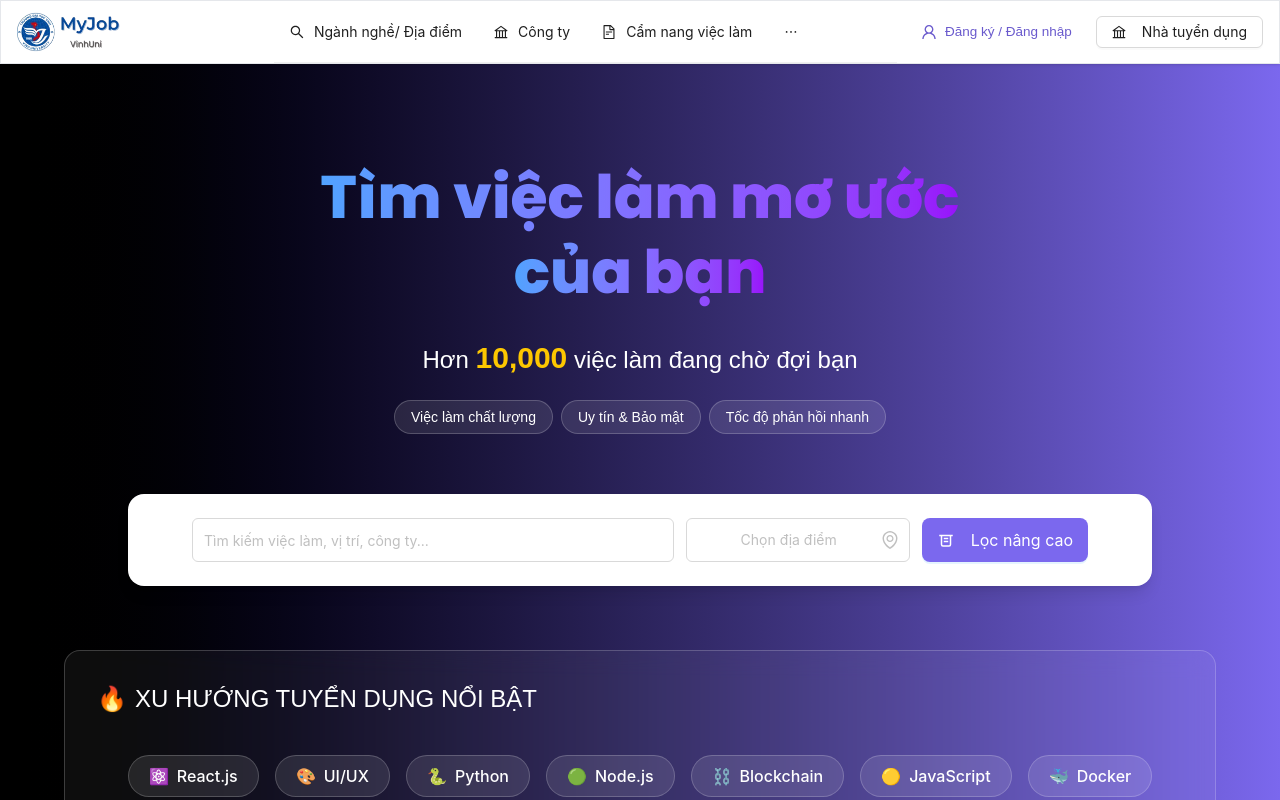
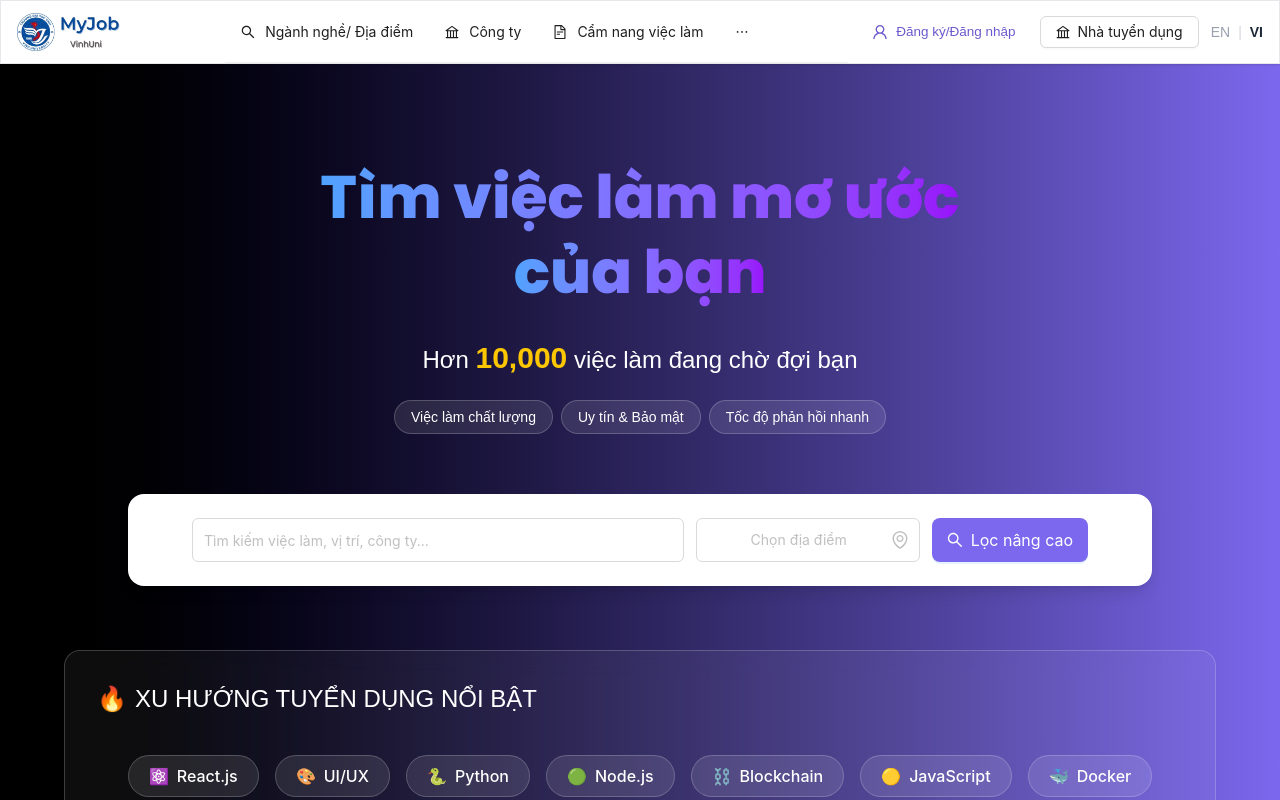
Before and after one commit to Plquan/MyJob-UI, a React (Vite) app: page / in a window 1280 px wide. Shown: the top 800 px of the page. Built offline with nearby package versions, Linux system fonts and the light colour scheme; no server answers; what @react-pdf/renderer would draw is missing.

Commit message:
add translation

```diff
--- a/src/App.tsx
+++ b/src/App.tsx
@@ -5,6 +5,7 @@ import { useEffect } from "react";
 import AppRoutes from "./routes";
 import { Toaster } from 'react-hot-toast';
 import { careerActions } from "./stores/careerStore/careerReducer";
+import { LanguageProvider } from "./provider/Languages";
 
 export default function App() {
   const dispatch = useDispatch<AppDispatch>();
@@ -16,7 +17,7 @@ export default function App() {
   }, [dispatch]);
 
   return (
-    <>
+    <LanguageProvider>
       <AppRoutes />
       <Toaster
         position="top-center"
@@ -26,6 +27,6 @@ export default function App() {
           duration: 1500,
         }}
       />
-    </>
+    </LanguageProvider>
   );
 }
--- /dev/null
+++ b/src/assets/translation/en.json
@@ -0,0 +1,28 @@
+{
+  "home":{
+    "title1": "Find your dream job",
+    "title2":"of you",
+    "subtitle1": "More than",
+    "subtitle2": "jobs are waiting for you",
+    "qualityJob": "Quality Jobs",
+    "trust": "Trust & Security",
+    "quickResponse": "Quick Response",
+    "searchJob": {
+      "jobPlacehoder": "Search jobs, location, company...",
+      "provincePlaceHolder": "Select location",
+      "button": "Advanced Search"
+    }
+  },
+  "header": {
+  "jobSearch": "Jobs/ Locations",
+  "companySearch": "Companies",
+  "guideSearch": "Career Guide",
+  "cvSearch": "CV Templates",
+  "employer":"Employer",
+  "login": "Login",
+  "register": "Register",
+  "profile": "My Profile",
+  "logout": "Logout"
+}
+
+}
--- /dev/null
+++ b/src/assets/translation/vi.json
@@ -0,0 +1,27 @@
+{
+  "home":{
+    "title1": "Tìm việc làm mơ ước",
+    "title2":"của bạn",
+    "subtitle1": "Hơn",
+    "subtitle2": "việc làm đang chờ đợi bạn",
+    "qualityJob": "Việc làm chất lượng",
+    "trust": "Uy tín & Bảo mật",
+    "quickResponse": "Tốc độ phản hồi nhanh",
+    "searchJob": {
+      "jobPlacehoder": "Tìm kiếm việc làm, vị trí, công ty...",
+      "provincePlaceHolder": "Chọn địa điểm",
+      "button": "Lọc nâng cao"
+    }
+  },
+  "header":{
+    "jobSearch": "Ngành nghề/ Địa điểm",
+    "companySearch": "Công ty",
+    "guideSearch": "Cẩm nang việc làm",
+    "cvSearch": "Mẫu CV xin việc",
+    "employer": "Nhà tuyển dụng",
+    "login": "Đăng nhập",
+    "register": "Đăng ký",
+    "profile": "Hồ sơ của tôi",
+    "logout": "Đăng xuất"
+  }
+}
--- /dev/null
+++ b/src/components/LanguageSwitcher/index.tsx
@@ -0,0 +1,38 @@
+import React from 'react';
+import { useLanguage, type SupportedLanguage, } from '../../provider/Languages';
+
+const LanguageSwitcher: React.FC = () => {
+  const { currentLanguage, setLanguage } = useLanguage();
+
+  const handleLanguageChange = (language: SupportedLanguage) => {
+    setLanguage(language);
+  };
+
+  return (
+    <div className="flex items-center space-x-2 text-sm font-medium">
+      <span
+        className={`cursor-pointer transition-colors ${
+          currentLanguage === 'en'
+            ? 'text-gray-800 font-semibold'
+            : 'text-gray-400 hover:text-gray-600'
+        }`}
+        onClick={() => handleLanguageChange('en')}
+      >
+        EN
+      </span>
+      <span className="text-gray-300">|</span>
+      <span
+        className={`cursor-pointer transition-colors ${
+          currentLanguage === 'vi'
+            ? 'text-gray-800 font-semibold'
+            : 'text-gray-400 hover:text-gray-600'
+        }`}
+        onClick={() => handleLanguageChange('vi')}
+      >
+        VI
+      </span>
+    </div>
+  );
+};
+
+export default LanguageSwitcher;
--- a/src/layouts/components/headers/DefaultHeader.tsx
+++ b/src/layouts/components/headers/DefaultHeader.tsx
@@ -6,47 +6,52 @@ import { Link } from 'react-router-dom';
 import { Header } from 'antd/es/layout/layout';
 import type { RootState } from '../../../stores';
 import { useSelector } from 'react-redux';
-const items = [
-  {
-    key: '/jobs',
-    icon: <SearchOutlined />,
-    label: <NavLink to="/jobs">Ngành nghề/ Địa điểm</NavLink>,
-  },
-  {
-    key: '/companies',
-    icon: <BankOutlined />,
-    label: <NavLink to="/companies">Công ty</NavLink>,
-  },
-  {
-    key: '/guide',
-    icon: <FileTextOutlined />,
-    label: <NavLink to="/guide">Cẩm nang việc làm</NavLink>,
-  },
-  {
-    key: '/cv-samples',
-    icon: <FileTextOutlined />,
-    label: <NavLink to="/cv-samples">Mẫu CV xin việc</NavLink>,
-  },
-];
+import LanguageSwitcher from '../../../components/LanguageSwitcher';
+import { useTranslation } from '../../../provider/Languages';
 
 
 const DefaultHeader = () => {
+  const { t } = useTranslation();
   const navigate = useNavigate();
-  const {currentUser} = useSelector((state: RootState) => state.authStore);
+  const { currentUser } = useSelector((state: RootState) => state.authStore);
   const handleMenuClick = ({ key }: { key: string }) => {
     if (key === 'login') navigate(ROUTE_PATH.CANDIDATE_LOGIN);
     if (key === 'register') navigate(ROUTE_PATH.CANDIDATE_REGISTER);
   };
 
-  const  DropdownItems = [
+  const items = [
+    {
+      key: '/jobs',
+      icon: <SearchOutlined />,
+      label: <NavLink to="/jobs">{t('header.jobSearch')}</NavLink>,
+    },
+    {
+      key: '/companies',
+      icon: <BankOutlined />,
+      label: <NavLink to="/companies">{t('header.companySearch')}</NavLink>,
+    },
+    {
+      key: '/guide',
+      icon: <FileTextOutlined />,
+      label: <NavLink to="/guide">{t('header.guideSearch')}</NavLink>,
+    },
+    {
+      key: '/cv-samples',
+      icon: <FileTextOutlined />,
+      label: <NavLink to="/cv-samples">{t('header.cvSearch')}</NavLink>,
+    },
+  ];
+
+
+  const DropdownItems = [
     {
       key: 'login',
-      label: 'Đăng nhập',
+      label: t('header.login'),
       icon: <UserOutlined />,
     },
     {
       key: 'register',
-      label: 'Đăng ký',
+      label: t('header.register'),
       icon: <EditOutlined />,
     },
   ];
@@ -55,20 +60,18 @@ const DefaultHeader = () => {
   const loggedInMenu = [
     {
       key: 'profile',
-      label: <span>Hồ sơ của tôi</span>,
+      label: <span>{t('header.profile')}</span>,
       onClick: () => navigate(ROUTE_PATH.CANDIDATE_OVERVIEW),
     },
     {
       key: 'logout',
       icon: <LogoutOutlined />,
-      label: <span>Đăng xuất</span>,
+      label: <span>{t('header.logout')}</span>,
       onClick: () => navigate(ROUTE_PATH.CANDIDATE_LOGIN),
     },
   ];
-   //fixed
   return (
     <Header className="fixed top-0 left-0 right-0 border border-gray-200 z-50 bg-white! shadow-sm py-3 flex items-center justify-between px-4!">
-      {/* Logo bên trái */}
       <div className="flex items-center">
         <div className="flex items-center gap-3">
           <Link to={ROUTE_PATH.HOME}>
@@ -85,7 +88,7 @@ const DefaultHeader = () => {
         selectedKeys={[location.pathname]}
         items={items}
 
-      style={{ fontSize: 14, marginLeft: 'auto',width: '50%', marginRight: 24, height: '100%', display: 'flex', alignItems: 'center' }}
+        style={{ fontSize: 14, marginLeft: 'auto', width: '50%', marginRight: 24, height: '100%', display: 'flex', alignItems: 'center' }}
       />
 
       <div className="flex items-center space-x-6">
@@ -101,7 +104,6 @@ const DefaultHeader = () => {
             </div>
           </Dropdown>
         ) : (
-        // Nếu chưa login
           <Dropdown
             menu={{
               items: DropdownItems,
@@ -112,20 +114,21 @@ const DefaultHeader = () => {
           >
             <div className="flex items-center max-w-[150px] sm:max-w-none text-[13.5px] text-[#6A5ACD] cursor-pointer truncate whitespace-nowrap">
               <UserOutlined className="mr-2 text-[16px]" />
-        <span className="truncate">Đăng ký / Đăng nhập</span>
+              <span className="truncate">{t('header.register')}/{t('header.login')}</span>
             </div>
           </Dropdown>
         )}
 
-      {/* Luôn hiện nút Nhà tuyển dụng */}
         <Button
           type="default"
           onClick={() => navigate(ROUTE_PATH.PACKAGES)}
-        className="flex items-center"
+          icon={<BankOutlined/>}
+          className="flex items-center mr-3!"
         >
-        <BankOutlined className="mr-2" />
-        Nhà tuyển dụng
+          {t('header.employer')}
         </Button>
+
+        <LanguageSwitcher />
       </div>
     </Header>
   );
--- a/src/pages/home/components/JobSearchBar.tsx
+++ b/src/pages/home/components/JobSearchBar.tsx
@@ -1,11 +1,13 @@
 import { Button, Input, Select } from "antd"
-import { EnvironmentOutlined} from "@ant-design/icons";
+import { EnvironmentOutlined, SearchOutlined} from "@ant-design/icons";
 import { useSelector } from "react-redux";
 import type { RootState } from "../../../stores";
+import { useTranslation } from "../../../provider/Languages";
 
 
 
 const JobSearchBar = () => {
+  const { t } = useTranslation();
     const { provinces } = useSelector((state: RootState) => state.provinceStore);
 
     return (
@@ -14,16 +16,15 @@ const JobSearchBar = () => {
 
         <div className="relative flex-[3] min-w-[350px] w-full">
             <Input
-                placeholder="Tìm kiếm việc làm, vị trí, công ty..."
+                placeholder={t('home.searchJob.jobPlacehoder')}
                 className="pl-10 h-11"
             />
          </div>
 
-        {/* Select địa điểm */}
         <div className="relative w-56">
           <Select
             showSearch
-            placeholder="Chọn địa điểm"
+            placeholder={t('home.searchJob.provincePlaceHolder')}
             className="w-full rounded-lg custom-select-location"
             suffixIcon={<EnvironmentOutlined className="text-pink-500 text-lg" />}
             style={{ width: '100%', height: 44 }}
@@ -34,21 +35,14 @@ const JobSearchBar = () => {
           />
         </div>
 
-        {/* Button lọc nâng cao */}
         <Button
           type="primary"
           size="large"
+          icon={<SearchOutlined />}
           className="h-11 px-6 bg-[rgb(123,104,238)] text-white font-semibold shadow-lg rounded-lg border-0 flex items-center gap-2"
           style={{ background: 'rgb(123,104,238)', border: 'none', height: 44 }}
         >
-          <span className="mr-2">
-            <svg width="18" height="18" fill="none" stroke="currentColor" strokeWidth="2" viewBox="0 0 24 24">
-              <path d="M3 6h18M6 6v12a2 2 0 0 0 2 2h8a2 2 0 0 0 2-2V6" />
-              <path d="M9 10h6" />
-              <path d="M9 14h6" />
-            </svg>
-          </span>
-          Lọc nâng cao
+          {t('home.searchJob.button')}
         </Button>
 
         </div>
--- a/src/pages/home/HomePage.tsx
+++ b/src/pages/home/index.tsx
@@ -5,9 +5,11 @@ import FeaturedJobsSection from "./components/FeaturedJobsSection";
 import JobSearchBar from "./components/JobSearchBar";
 import BannerSection from "./components/BannerSection";
 import ScrollReveal from '../../components/ScrollReveal';
+import { useTranslation } from '../../provider/Languages';
 
 
 export default function HomePage() {
+  const { t } = useTranslation();
   const [isVisible, setIsVisible] = useState(false);
 
   useEffect(() => {
@@ -17,29 +19,29 @@ export default function HomePage() {
   return (
     <>
       <section className="bg-gradient-to-r from-[rgb(0,0,0)] to-[rgb(123,104,238)] pt-24 pb-16 text-center text-white">
-        <h1 style={{ fontFamily: 'FZ Poppins', fontWeight: 900}}
-            className={`text-[80px] md:text-[60px] leading-tight text-center transition-all duration-1000 ease-in-out ${isVisible ? 'opacity-100 translate-y-0' : 'opacity-0 translate-y-10'}`}>
+        <h1 style={{ fontFamily: 'FZ Poppins', fontWeight: 900 }}
+          className={`text-[80px] md:text-[60px] leading-tight text-center transition-all duration-1000 ease-in-out ${isVisible ? 'opacity-100 translate-y-0' : 'opacity-0 translate-y-10'}`}>
           <span className="bg-gradient-to-r from-blue-400 to-purple-600 bg-clip-text text-transparent">
-            Tìm việc làm mơ ước
+            {t('home.title1')}
           </span>
           <br />
           <span className="bg-gradient-to-r from-blue-400 to-purple-600 bg-clip-text text-transparent">
-            của bạn
+            {t('home.title2')}
           </span>
         </h1>
 
         <p className={`text-xl md:text-2xl mb-6 transition-all duration-1000 delay-200 ease-in-out ${isVisible ? 'opacity-100 translate-y-0' : 'opacity-0 translate-y-10'}`}>
-          Hơn <span className="font-bold text-yellow-400 text-3xl">10,000</span> việc làm đang chờ đợi bạn
+          {t('home.subtitle1')} <span className="font-bold text-yellow-400 text-3xl">10,000</span> {t('home.subtitle2')}
         </p>
         <div className={`flex flex-col md:flex-row justify-center gap-2 mb-6 transition-all duration-1000 delay-300 ease-in-out ${isVisible ? 'opacity-100 translate-y-0' : 'opacity-0 translate-y-10'}`}>
           <span className="bg-white/10 rounded-full px-4 py-1.5 text-sm font-medium border border-white/20 inline-block">
-            Việc làm chất lượng
+            {t('home.qualityJob')}
           </span>
           <span className="bg-white/10 rounded-full px-4 py-1.5 text-sm font-medium border border-white/20 inline-block">
-            Uy tín & Bảo mật
+            {t('home.trust')}
           </span>
           <span className="bg-white/10 rounded-full px-4 py-1.5 text-sm font-medium border border-white/20 inline-block">
-            Tốc độ phản hồi nhanh
+            {t('home.quickResponse')}
           </span>
         </div>
 
--- /dev/null
+++ b/src/provider/Languages/index.tsx
@@ -0,0 +1,100 @@
+import React, { createContext, useContext, useState, useEffect, type ReactNode } from 'react';
+
+export type SupportedLanguage = 'vi' | 'en';
+
+export interface Translation {
+  [key: string]: string | Translation;
+}
+
+interface LanguageContextType {
+  currentLanguage: SupportedLanguage;
+  setLanguage: (language: SupportedLanguage) => void;
+  t: (key: string) => string;
+  translations: Translation;
+}
+
+const LanguageContext = createContext<LanguageContextType | undefined>(undefined);
+
+interface LanguageProviderProps {
+  children: ReactNode;
+}
+
+export const LanguageProvider: React.FC<LanguageProviderProps> = ({ children }) => {
+  const [currentLanguage, setCurrentLanguage] = useState<SupportedLanguage>('vi');
+  const [translations, setTranslations] = useState<Translation>({});
+
+  useEffect(() => {
+    const savedLanguage = localStorage.getItem('language') as SupportedLanguage;
+    if (savedLanguage && (savedLanguage === 'vi' || savedLanguage === 'en')) {
+      setCurrentLanguage(savedLanguage);
+    }
+  }, []);
+
+  useEffect(() => {
+    const loadTranslations = async () => {
+      try {
+        const translationModule = await import(`../../assets/translation/${currentLanguage}.json`);
+        setTranslations(translationModule.default || translationModule);
+      } catch (error) {
+        console.error(`Failed to load translations for ${currentLanguage}:`, error);
+        if (currentLanguage !== 'vi') {
+          try {
+            const fallbackModule = await import(`../../assets/translation/vi.json`);
+            setTranslations(fallbackModule.default || fallbackModule);
+          } catch (fallbackError) {
+            console.error('Failed to load fallback translations:', fallbackError);
+            setTranslations({});
+          }
+        }
+      }
+    };
+
+    loadTranslations();
+  }, [currentLanguage]);
+
+  const setLanguage = (language: SupportedLanguage) => {
+    setCurrentLanguage(language);
+    localStorage.setItem('language', language);
+  };
+
+  const t = (key: string): string => {
+    const keys = key.split('.');
+    let value: any = translations;
+
+    for (const k of keys) {
+      if (value && typeof value === 'object' && k in value) {
+        value = value[k];
+      } else {
+        return key;
+      }
+    }
+
+    return typeof value === 'string' ? value : key;
+  };
+
+  const contextValue: LanguageContextType = {
+    currentLanguage,
+    setLanguage,
+    t,
+    translations,
+  };
+
+  return (
+    <LanguageContext.Provider value={contextValue}>
+      {children}
+    </LanguageContext.Provider>
+  );
+};
+
+export const useLanguage = (): LanguageContextType => {
+  const context = useContext(LanguageContext);
+  if (context === undefined) {
+    throw new Error('useLanguage must be used within a LanguageProvider');
+  }
+  return context;
+};
+
+export const useTranslation = () => {
+  const { t, currentLanguage } = useLanguage();
+  return { t, currentLanguage };
+};
--- a/src/routes/index.tsx
+++ b/src/routes/index.tsx
@@ -2,7 +2,7 @@ import CandidateLoginPage from "../pages/auth/candidate/LoginPage";
 import CandidateRegisterPage from "../pages/auth/candidate/RegisterPage";
 import CompanyLoginPage from "../pages/auth/employer/LoginPage";
 import CompanyRegisterPage from "../pages/auth/employer/RegisterPage";
-import HomePage from "../pages/home/HomePage";
+import HomePage from "../pages/home";
 import JobsPage from "../pages/jobs";
 import CompanyPage from "../pages/company";
 
--- a/src/stores/packageStore/packageReducer.ts
+++ b/src/stores/packageStore/packageReducer.ts
@@ -94,7 +94,18 @@ export const packageSlice = createSlice({
             message.error((action.payload as { message: string }).message);
         });
 
-
+        // purchase  package
+        builder.addCase(packageThunks.purchasePackage.pending, (state) => {
+            state.loading = true;
+        });
+        builder.addCase(packageThunks.purchasePackage.fulfilled, (state, action) => {
+            state.loading = false;
+            message.success("Mua gói thành công");
+        });
+        builder.addCase(packageThunks.purchasePackage.rejected, (state, action) => {
+            state.loading = false;
+            message.error((action.payload as { message: string }).message);
+        });
     },
 });
 
--- a/src/stores/packageStore/packageThunk.ts
+++ b/src/stores/packageStore/packageThunk.ts
@@ -61,11 +61,24 @@ const getPackages = createAsyncThunk (
     }
 )
 
+const purchasePackage = createAsyncThunk (
+    "package/purchasePackage",
+    async (packageId: number, {rejectWithValue}): Promise<boolean> => {
+        try {
+            const response: boolean = await http.post(`/package/purchase-package?packageId=${packageId}`);
+            return response;
+        } catch (error: any) {
+            return rejectWithValue(error.response.data) as any;
+        }
+    }
+)
+
 const packageThunks = {
     getAllPackages,
     createPackage,
     updatePackage,
     deletePackage,
-    getPackages
+    getPackages,
+    purchasePackage
 }
 export default packageThunks;
```
Lines whose indentation alone changed are shown as unchanged.
